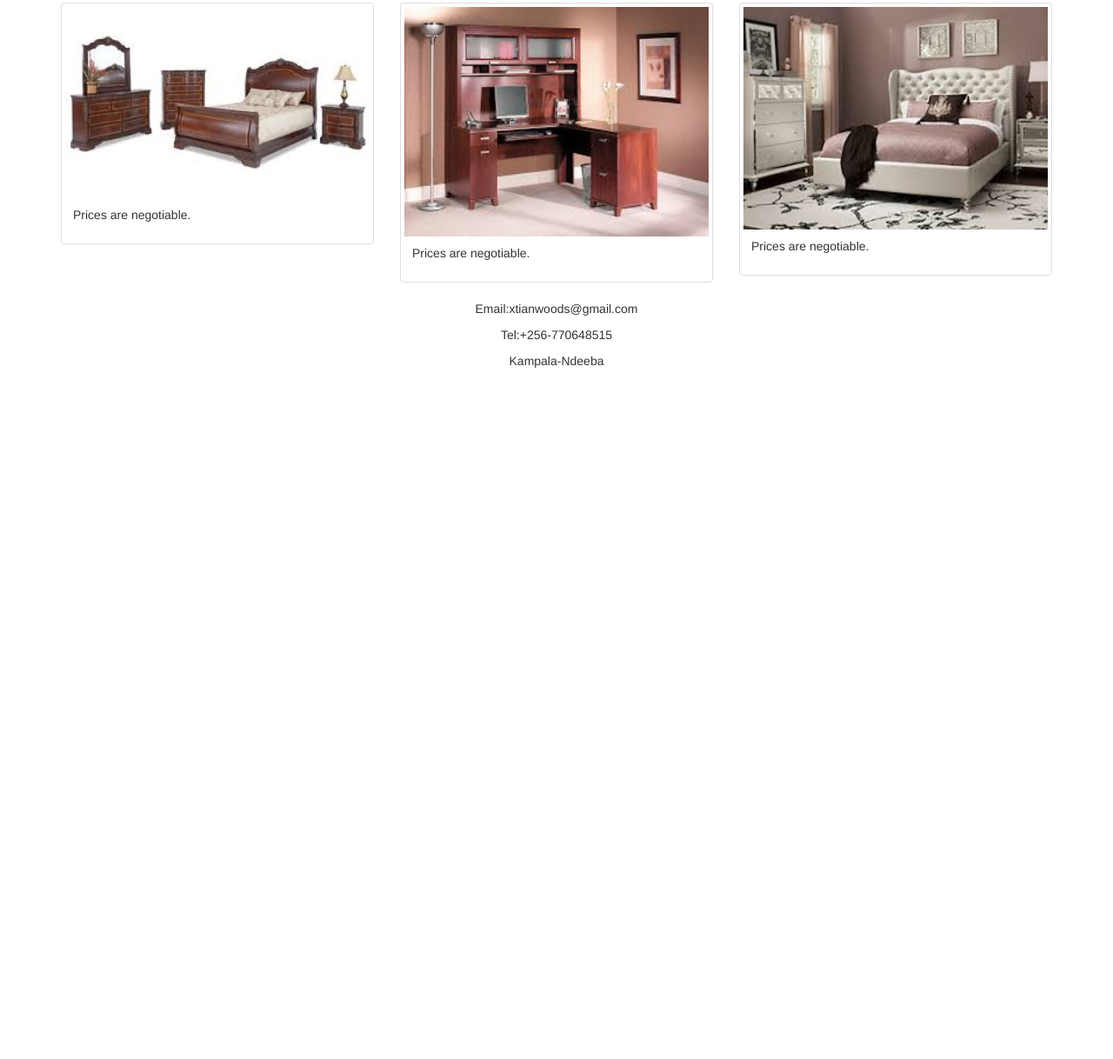
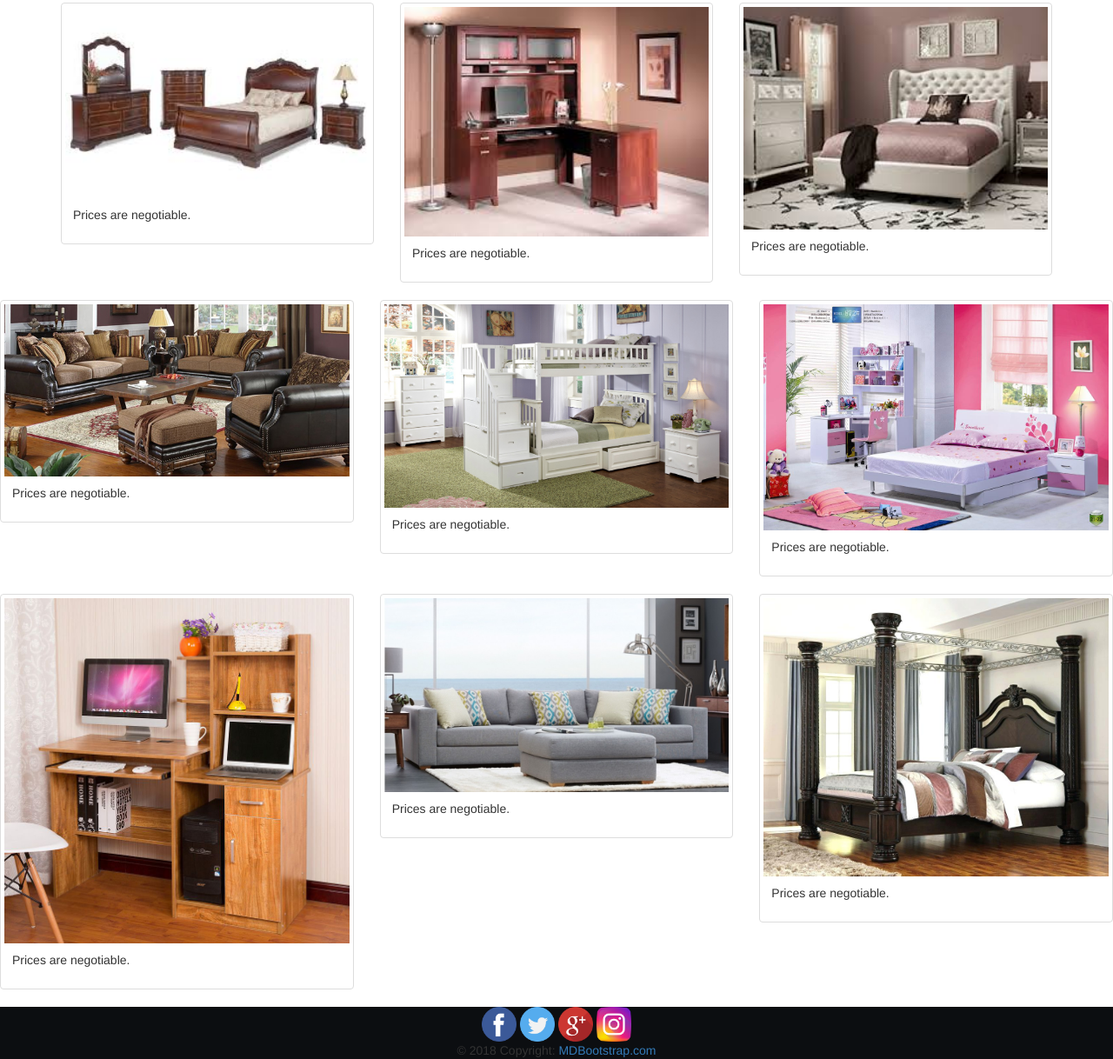
Before and after one commit to NahweraJovarine/furniture, a plain HTML site: page furniture.html in a window 1280 px wide. Shown: the part 689-1907 px from the top of the page at 87% size. Before the commit the page ends 1124 px from the top, so only its background shows below. Drawn offline with nearby package versions, Linux system fonts and the light colour scheme.

Commit message:
my new furniture website

```diff
--- a/furniture.html
+++ b/furniture.html
@@ -104,12 +104,124 @@
       </div>
     </div>
   </body>
+  <div class="row">
+    <div class="col-md-4">
+      <div class="thumbnail">
+        <a href="images/coolest.jpg" target="_blank">
+          <img src="images/coolest.jpg" alt="Lights" style="width:100%">
+          <div class="caption">
+            <p>Prices are negotiable.</p>
+          </div>
+        </a>
+      </div>
+    </div>
+    <div class="col-md-4">
+      <div class="thumbnail">
+        <a href="images/deka.jpg" target="_blank">
+          <img src="images/deka.jpg" alt="Nature" style="width:100%">
+          <div class="caption">
+            <p>Prices are negotiable.</p>
+          </div>
+        </a>
+      </div>
+    </div>
+    <div class="col-md-4">
+      <div class="thumbnail">
+        <a href="images/girly.jpg" target="_blank">
+          <img src="images/girly.jpg" alt="Fjords" style="width:100%">
+          <div class="caption">
+            <p>Prices are negotiable.</p>
+          </div>
+        </a>
+      </div>
+    </div>
+  </div>
+</div>
+</body><div class="row">
+  <div class="col-md-4">
+    <div class="thumbnail">
+      <a href="images/nice.jpg" target="_blank">
+        <img src="images/nice.jpg" alt="Lights" style="width:100%">
+        <div class="caption">
+          <p>Prices are negotiable.</p>
+        </div>
+      </a>
+    </div>
+  </div>
+  <div class="col-md-4">
+    <div class="thumbnail">
+      <a href="images/pillow.jpg" target="_blank">
+        <img src="images/pillow.jpg" alt="Nature" style="width:100%">
+        <div class="caption">
+          <p>Prices are negotiable.</p>
+        </div>
+      </a>
+    </div>
+  </div>
+  <div class="col-md-4">
+    <div class="thumbnail">
+      <a href="images/best.jpg" target="_blank">
+        <img src="images/best.jpg" alt="Fjords" style="width:100%">
+        <div class="caption">
+          <p>Prices are negotiable.</p>
+        </div>
+      </a>
+    </div>
+  </div>
+</div>
+</div>
+</body>
 
-  <body>
-    <p class="text-center">Email:xtianwoods@gmail.com</p>
-    <p class="text-center">Tel:+256-770648515</p>
-    <p class="text-center">Kampala-Ndeeba</p>
-  </body>
 
-</body>
+
+
+
+
+  <!-- Footer -->
+<footer class="page-footer font-small cyan darken-3" style="background:rgb(12, 14, 17)">
+
+  <!-- Footer Elements -->
+  <div class="container">
+
+    <!-- Grid row-->
+    <div class="row">
+
+      <!-- Grid column -->
+      <div class="col-md-12 text-center py-5">
+        <div class="mb-5 flex-center">
+
+          <!-- Facebook -->
+          <a href="https://facebook.com" target="_blank"class="fb-ic">
+                       <img src="images/index.png" alt="Fjords" style="width:40px">
+          </a>
+          <!-- Twitter -->
+          <a href="https://twitter.com"_blank"class="tw-ic">
+                       <img src="images/twitter.png" alt="Fjords" style="width:40px">
+          </a>
+          <!-- Google +-->
+          <a href="https://google.com" target="_blank"class="gplus-ic">
+                       <img src="images/google-plus.png" alt="Fjords" style="width:40px">
+          </a>
+          <!--Instagram-->
+          <a href="https://instagram.com" target="_blank"class="ins-ic">
+                       <img src="images/instagram.png" alt="Fjords" style="width:40px">
+          </a>
+        </div>
+      </div>
+      <!-- Grid column -->
+
+    </div>
+    <!-- Grid row-->
+
+  </div>
+  <!-- Footer Elements -->
+
+  <!-- Copyright -->
+  <div class="footer-copyright text-center py-3">© 2018 Copyright:
+    <a href="https://mdbootstrap.com/education/bootstrap/"> MDBootstrap.com</a>
+  </div>
+  <!-- Copyright -->
+
+</footer>
+<!-- Footer -->
 </html>
```
Also changed, not shown: images/best.jpg (added), images/coolest.jpg (added), images/deka.jpg (added), images/girly.jpg (added), images/gogo.png (added), images/google-plus.png (added), images/index.png (added), images/instagram.png (added), images/nice.jpg (added), images/pillow.jpg (added), images/seat.jpg (added), images/twitter.png (added), images/whatsp.jpeg (added).
